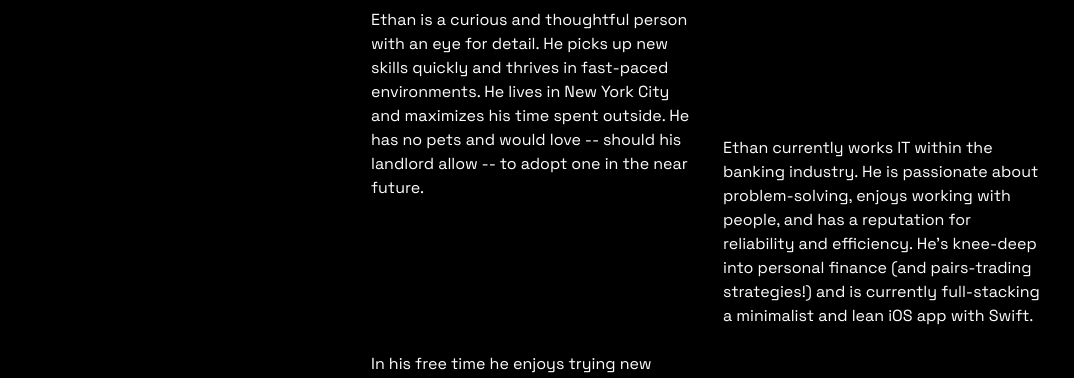
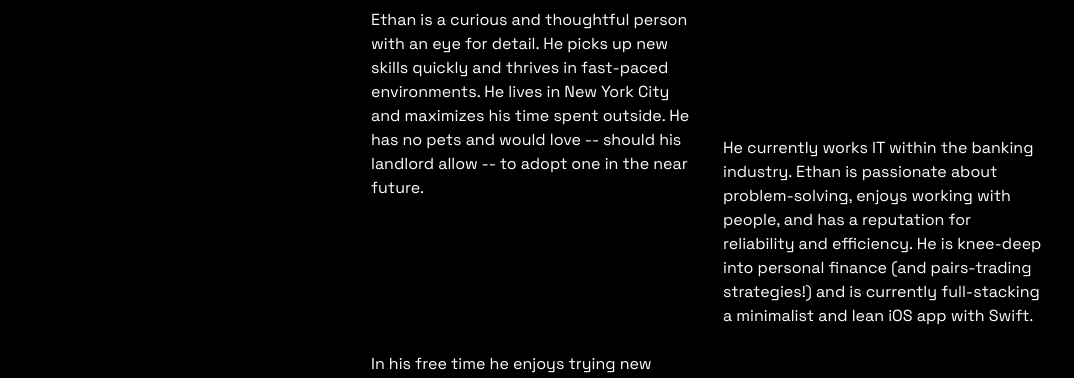
Before and after one commit to ethanwhyy/ethanwhyy.github.io, a Next.js app: page / in a window 1280 px wide. Shown: the part 960-1338 px from the top of the page, without its empty margins (141-1215 px from the left). Built offline with nearby package versions, Linux system fonts and the light colour scheme.

Commit message:
Edit wording

```diff
--- a/app/page.tsx
+++ b/app/page.tsx
@@ -331,8 +331,8 @@
                       <div className="md:col-span-1 md:col-start-3 md:mt-32">
                         <div className="space-y-8">
                           <p className="text-[#fefeff]">
-                            Ethan currently works IT within the banking industry. He is passionate about problem-solving,
-                            enjoys working with people, and has a reputation for reliability and efficiency. He's knee-deep into personal
+                            He currently works IT within the banking industry. Ethan is passionate about problem-solving,
+                            enjoys working with people, and has a reputation for reliability and efficiency. He is knee-deep into personal
                             finance (and pairs-trading strategies!) and is currently full-stacking a minimalist and lean iOS app with Swift.
                           </p>
                         </div>
```
